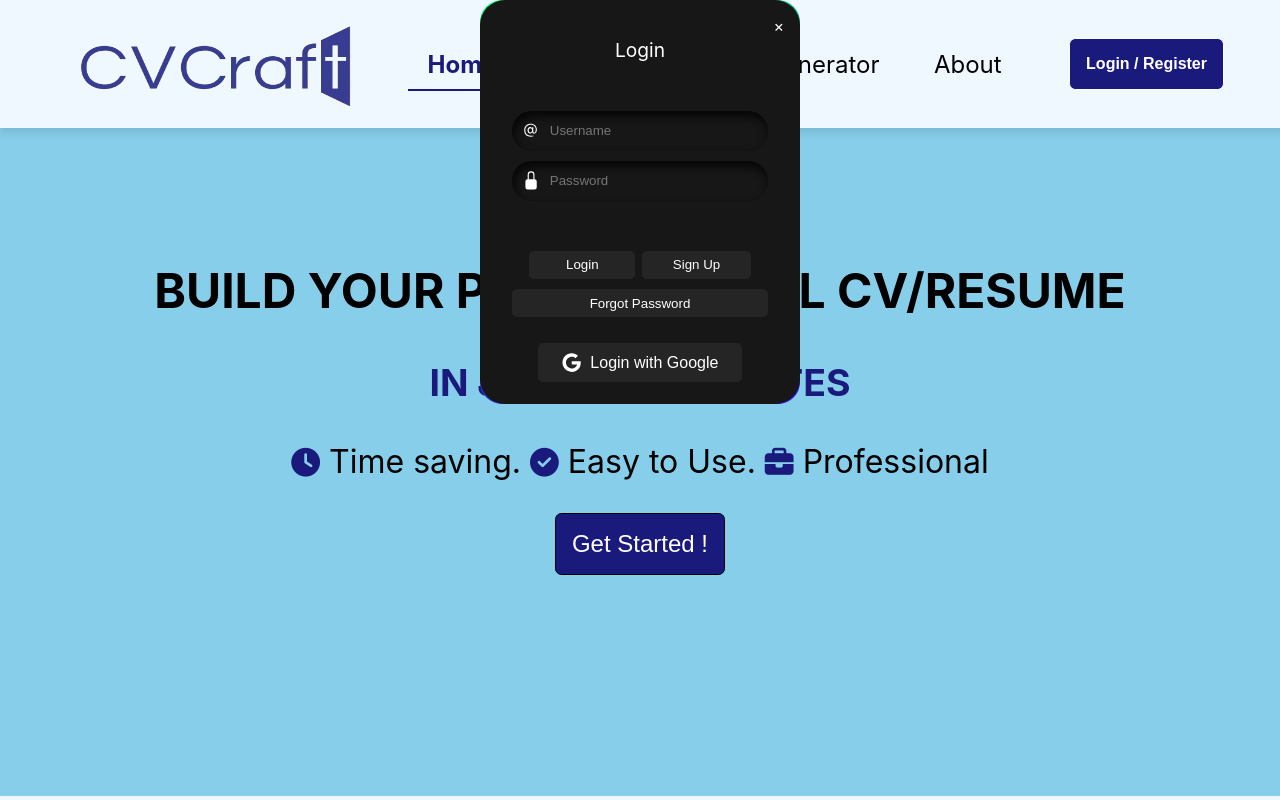
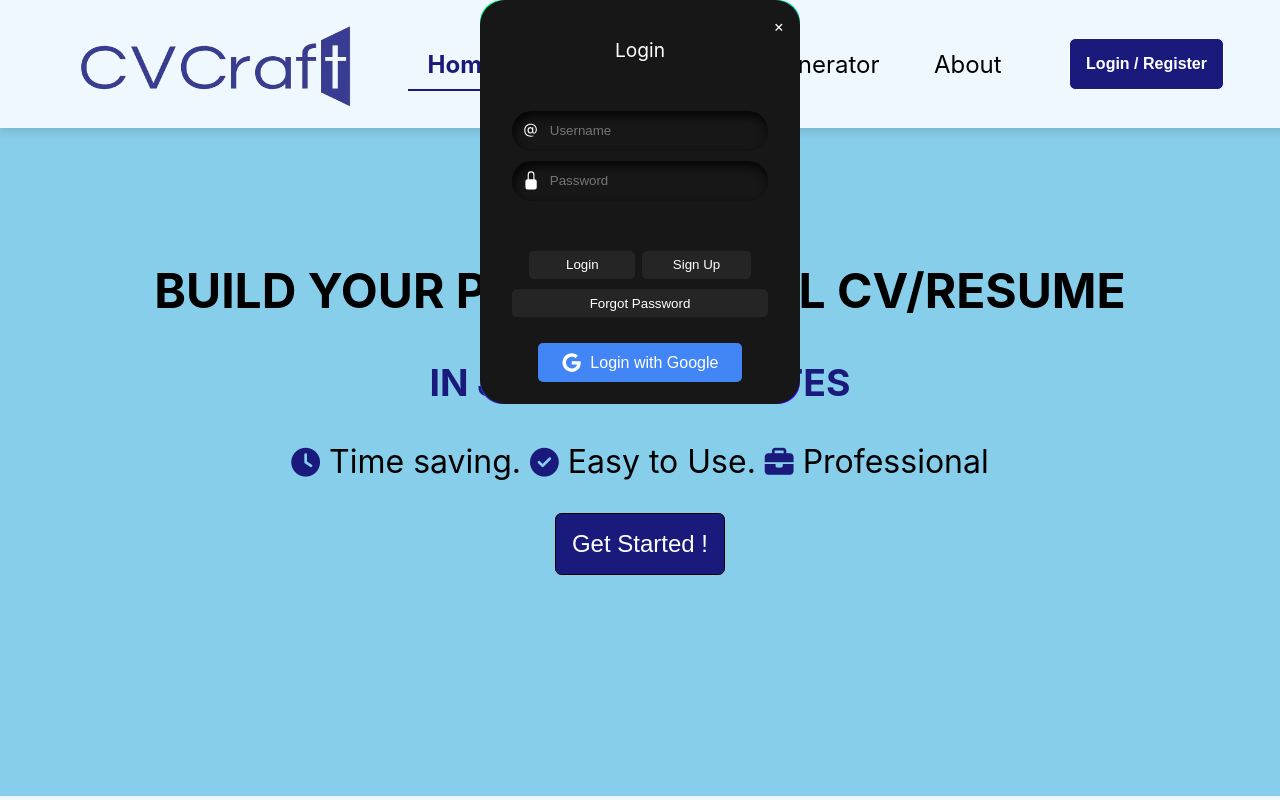
Before and after one commit to rohitghatal1/CVMaker-ReactJS, a React (Create React App) app: page / in a window 1280 px wide. Both pictures are taken after a click on the button "Login / Register". Shown: the top 800 px of the page. Built offline with nearby package versions, Linux system fonts and the light colour scheme.

Commit message:
updated background color for goolge login button

```diff
--- a/src/components/loginSignup.css
+++ b/src/components/loginSignup.css
@@ -152,18 +152,19 @@
 .googleLoginButton {
   display: flex;
   align-items: center;
-  background-color: #252525;
+  background-color: #4285F4; /* Default button color (using Google blue for a consistent look) */
   color: white;
   border: none;
   padding: 0.6em 1.5em;
   border-radius: 5px;
   font-size: 1em;
   cursor: pointer;
-  transition: background-color 0.3s ease;
+  transition: background-color 0.3s ease, background 0.3s ease; /* Transition both properties */
 }
 
 .googleLoginButton:hover {
-  background-color: #357AE8;
+  background: linear-gradient(45deg, #4285F4, #EA4335, #FBBC05, #34A853); /* Google colors */
+  background-color: transparent; /* Make the background color transparent to show the gradient */
 }
 
 .googleLoginButton .googleIcon {
```
